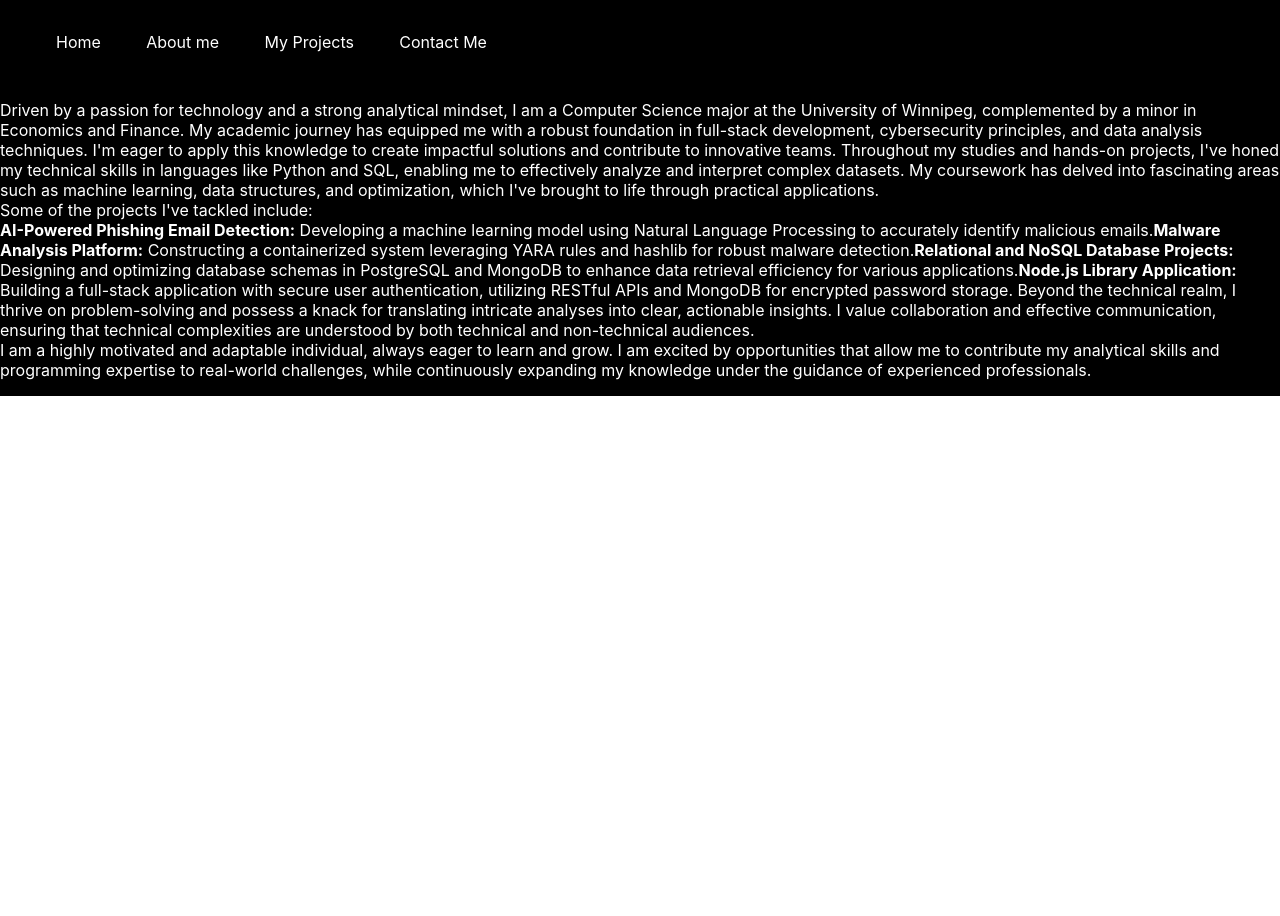
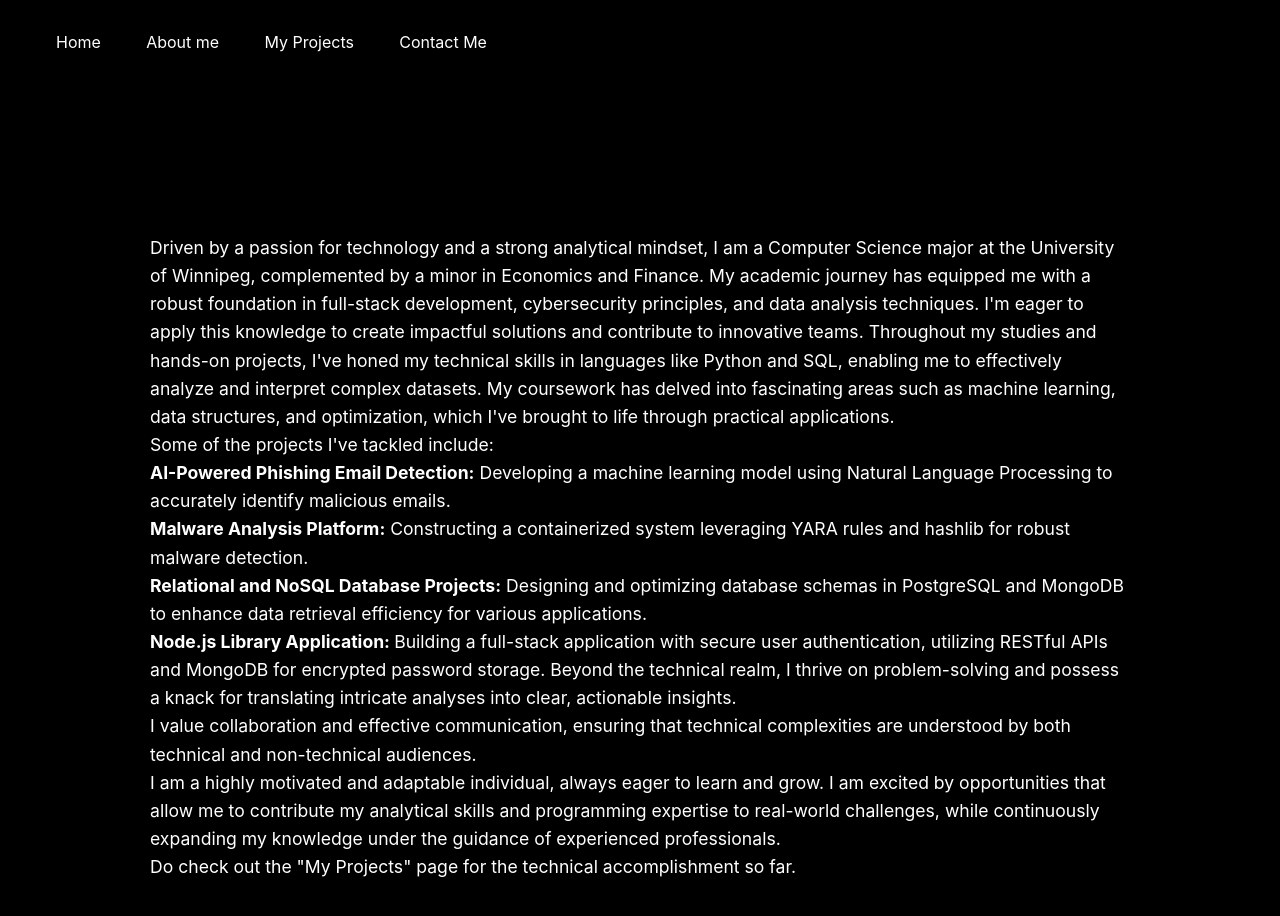
Before and after one commit to HiteshBhasin/ReactApp, a React (Create React App) app in the folder portforlio-App/Client/client/: page / in a window 1280 px wide. Shown: the top 916 px of the page. Before the commit the page ends 800 px from the top, so only its background shows below. Built offline with nearby package versions, Linux system fonts and the light colour scheme.

Commit message:
new commit

```diff
--- a/portforlio-App/Client/client/src/Component/about.css
+++ b/portforlio-App/Client/client/src/Component/about.css
@@ -1,3 +1,7 @@
 p{
     color: white;
+    margin: 100PX;
+    padding: 50px;
+    line-height: 1.6;
+    font-size: 1.1rem;
 }
--- a/portforlio-App/Client/client/src/Component/about.js
+++ b/portforlio-App/Client/client/src/Component/about.js
@@ -10,13 +10,14 @@ Throughout my studies and hands-on projects, I've honed my technical skills in l
 <br />
 Some of the projects I've tackled include:
 <br />
-<strong>AI-Powered Phishing Email Detection:</strong> Developing a machine learning model using Natural Language Processing to accurately identify malicious emails.
-<strong>Malware Analysis Platform:</strong> Constructing a containerized system leveraging YARA rules and hashlib for robust malware detection.
-<strong>Relational and NoSQL Database Projects:</strong> Designing and optimizing database schemas in PostgreSQL and MongoDB to enhance data retrieval efficiency for various applications.
+<strong>AI-Powered Phishing Email Detection:</strong> Developing a machine learning model using Natural Language Processing to accurately identify malicious emails.<br />
+<strong>Malware Analysis Platform:</strong> Constructing a containerized system leveraging YARA rules and hashlib for robust malware detection.<br />
+<strong>Relational and NoSQL Database Projects:</strong> Designing and optimizing database schemas in PostgreSQL and MongoDB to enhance data retrieval efficiency for various applications.<br />
 <strong>Node.js Library Application: </strong>Building a full-stack application with secure user authentication, utilizing RESTful APIs and MongoDB for encrypted password storage.
-Beyond the technical realm, I thrive on problem-solving and possess a knack for translating intricate analyses into clear, actionable insights. I value collaboration and effective communication, ensuring that technical complexities are understood by both technical and non-technical audiences.
+Beyond the technical realm, I thrive on problem-solving and possess a knack for translating intricate analyses into clear, actionable insights. <br />I value collaboration and effective communication, ensuring that technical complexities are understood by both technical and non-technical audiences.
 <br />
-I am a highly motivated and adaptable individual, always eager to learn and grow. I am excited by opportunities that allow me to contribute my analytical skills and programming expertise to real-world challenges, while continuously expanding my knowledge under the guidance of experienced professionals.
+I am a highly motivated and adaptable individual, always eager to learn and grow. I am excited by opportunities that allow me to contribute my analytical skills and programming expertise to real-world challenges, while continuously expanding my knowledge under the guidance of experienced professionals.<br />
+Do check out the "My Projects" page for the technical accomplishment so far.
 </p>
     )
 }
```
